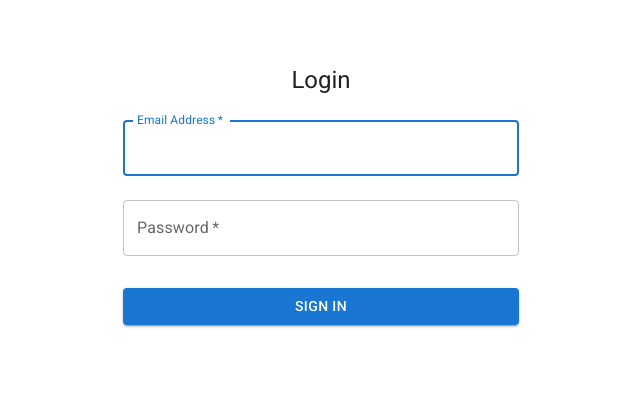
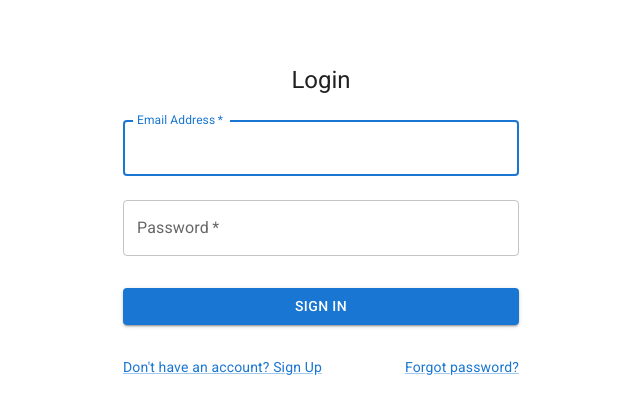
Before and after one commit to herrera-luis-ioet/Authentication-Frontend-I.0.1, a React (Create React App) app: page /login in a window 1280 px wide. Shown: the top 414 px of the page, without its empty margins (319-959 px from the left). Built offline with nearby package versions, Linux system fonts and the light colour scheme; no server answers.

Commit message:
feat(auth): add navigation links to Login component for improved user flow

```diff
--- a/src/components/auth/Login.js
+++ b/src/components/auth/Login.js
@@ -1,7 +1,7 @@
 import React, { useState } from 'react';
-import { useNavigate } from 'react-router-dom';
+import { useNavigate, Link as RouterLink } from 'react-router-dom';
 import { useAuth } from '../../contexts/AuthContext';
-import { Box, Button, TextField, Typography, Container } from '@mui/material';
+import { Box, Button, TextField, Typography, Container, Link } from '@mui/material';
 
 const Login = () => {
   const [formData, setFormData] = useState({
@@ -164,6 +164,14 @@ const Login = () => {
           >
             Sign In
           </Button>
+          <Box sx={{ mt: 2, display: 'flex', justifyContent: 'space-between' }}>
+            <Link component={RouterLink} to="/register" variant="body2">
+              {"Don't have an account? Sign Up"}
+            </Link>
+            <Link component={RouterLink} to="/forgot-password" variant="body2">
+              {"Forgot password?"}
+            </Link>
+          </Box>
         </Box>
       </Box>
     </Container>
```
